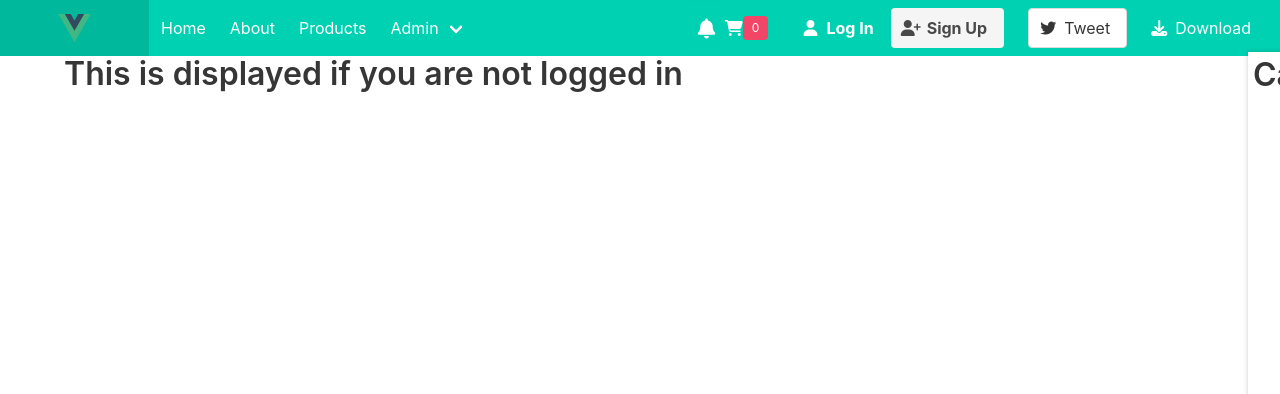
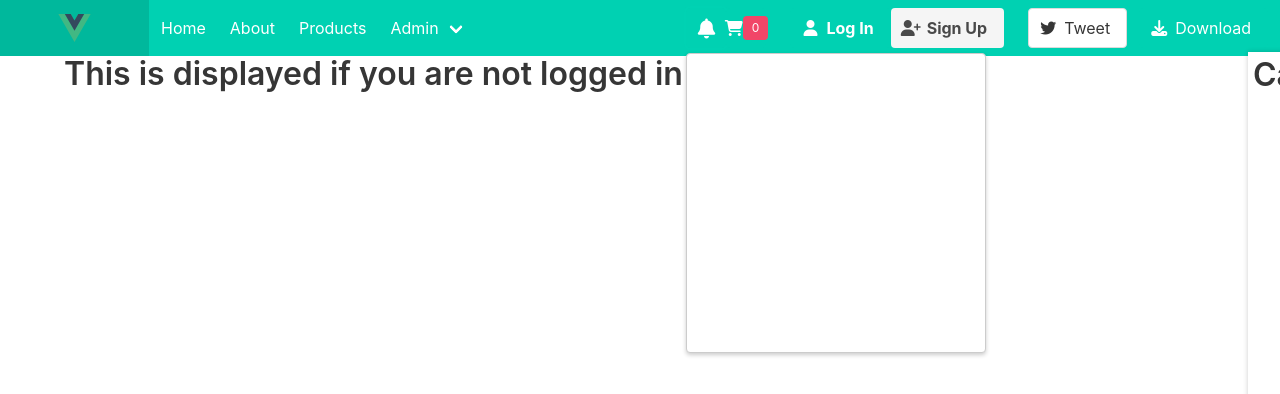
Before and after one commit to justenbetcher/web-dev-spring-2023, a Vue app in the folder client/: page /login in a window 1280 px wide. Both pictures are taken after a click on the button 706 px from the left and 28 px from the top of the page. Shown: the top 394 px of the page. Built offline with nearby package versions, Linux system fonts and the light colour scheme.

Commit message:
fixed typo issue in ProductList.vue so the add new product button brings you to the ProductEdit.vue page

```diff
--- a/client/src/components/Notifications.vue
+++ b/client/src/components/Notifications.vue
@@ -14,11 +14,12 @@
                 <i class="fas fa-bell fa-lg" v-bind:class="{'fa-beat-fade' : session.isLoading}"></i>
             </span>
         </button>
-    </div>
-    <div class="notification-list" v-show="isActive">
-        <div v-for="msg, i in session.messages" v-bind:class="`notificatoins is-light is-${msg.type}`">
-            <button class="delete" @click="deleteMessage(i)"></button>
-            {{ msg.msg }}
+
+        <div class="notification-list" v-show="isActive">
+            <div v-for="msg, i in session.messages" v-bind:class="`notificatoins is-light is-${msg.type}`">
+                <button class="delete" @click="deleteMessage(i)"></button>
+                {{ msg.msg }}
+            </div>
         </div>
     </div>
 </template>
@@ -28,7 +29,7 @@
     .notificatoins {
         position: relative;
     }
-    .notifications-list {
+    .notification-list {
         position: absolute;
         margin-top: 5px;
         width: 300px;
--- a/client/src/views/admin/ProductList.vue
+++ b/client/src/views/admin/ProductList.vue
@@ -11,10 +11,11 @@ getProducts().then((data) => {
 
 <template>
     <div class="admin-products-list">
-        <RouterLink to="/admin/porducts/edit" class="button is-primary admin-add-product">
+        <RouterLink to="/admin/products/edit" class="button is-primary admin-add-product">
             <div class="icon">
                 <i class="fas fa-plus"></i>
             </div>
+            <span>Add a Product</span>
         </RouterLink>
 
 
```
